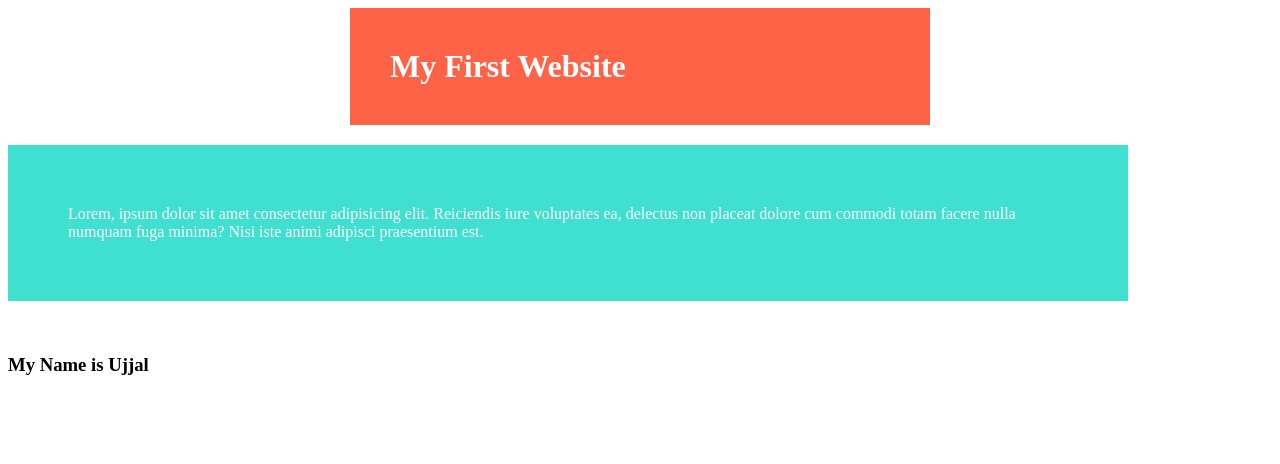
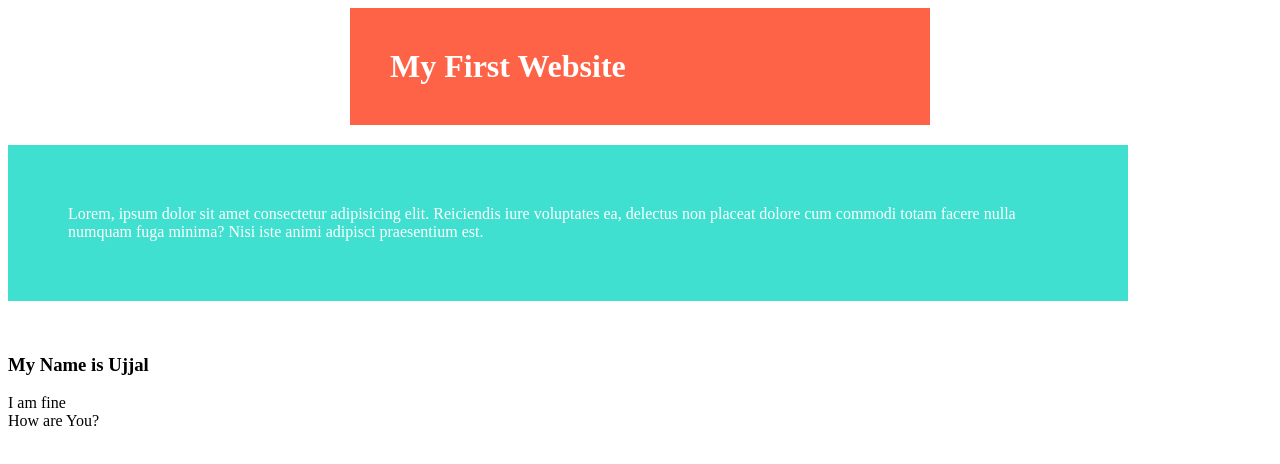
Before and after one commit to Ujjal-Programmer/My-First-Website, a plain HTML site: page index.html in a window 1280 px wide. Drawn offline with Linux system fonts and the light colour scheme.

Commit message:
finest commit

```diff
--- a/index.html
+++ b/index.html
@@ -12,5 +12,8 @@
     <p class="design">Lorem, ipsum dolor sit amet consectetur adipisicing elit. Reiciendis iure voluptates ea, delectus non placeat dolore cum commodi totam facere nulla numquam fuga minima? Nisi iste animi adipisci praesentium est.</p>
     <br>
     <h3> My Name is Ujjal</h3>
+    <span>I am fine</span>
+    <br>
+    <span>How are You?</span>
 </body>
 </html>
```
